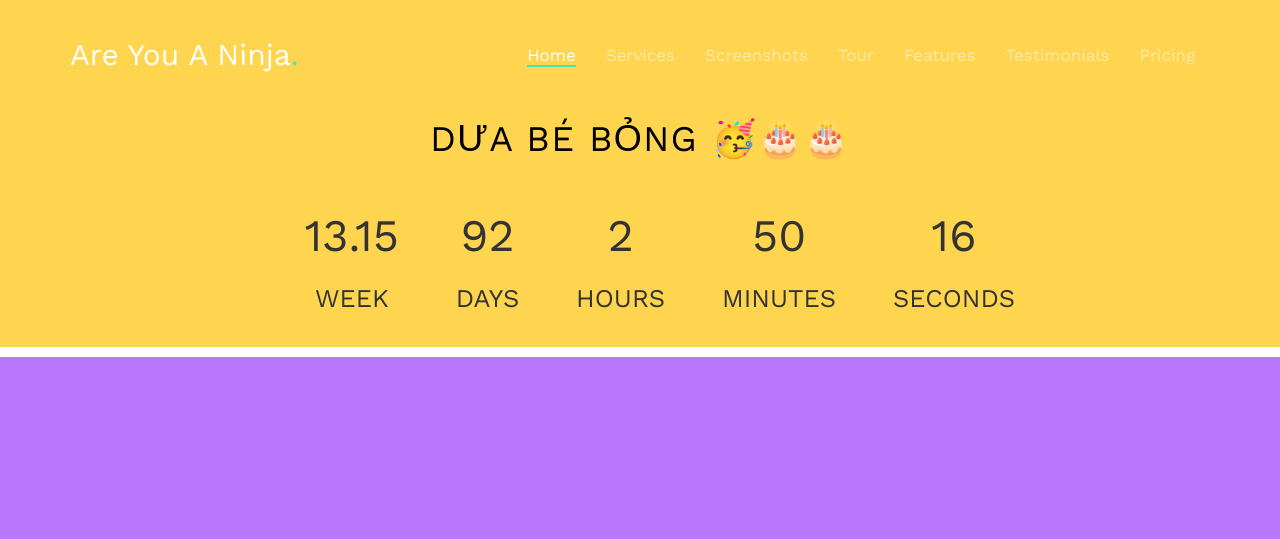
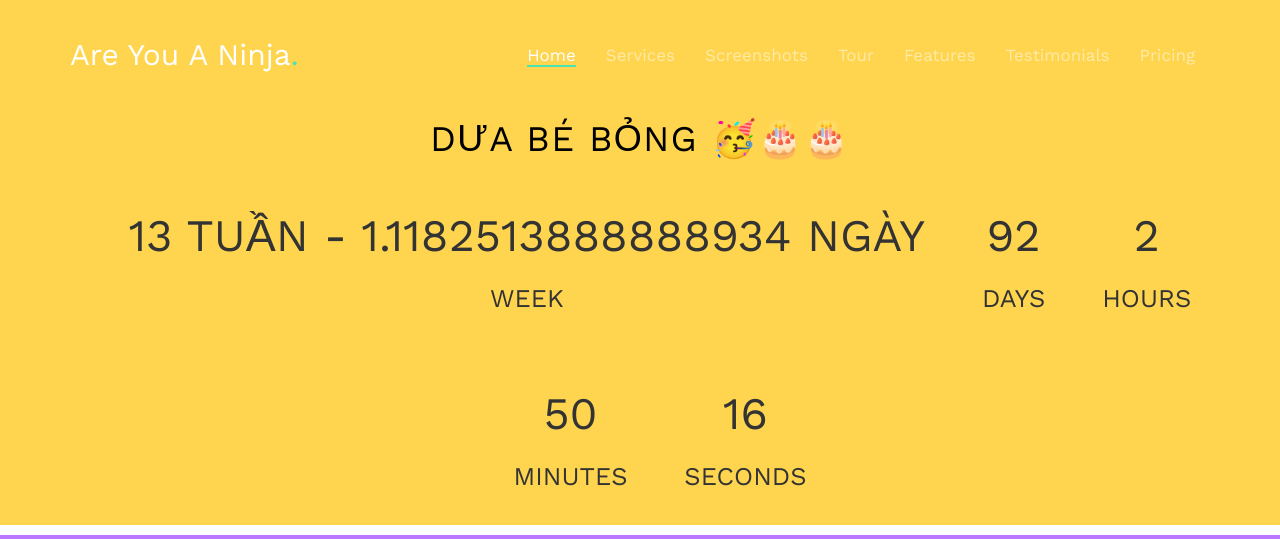
Before and after one commit to nguyenduy2392/nguyenduy2392.github.io, a plain HTML site: page index.html in a window 1280 px wide. Shown: the top 539 px of the page. Drawn offline with nearby package versions, Linux system fonts and the light colour scheme; files whose address does not match are found by name.

Commit message:
Update index.html

```diff
--- a/index.html
+++ b/index.html
@@ -591,7 +591,7 @@
 
         const now = new Date().getTime(),
               distance = -countDown + now;
-document.getElementById("week").innerText = Math.floor((distance / (day)) / (7) * 100) / 100,
+document.getElementById("week").innerText = `${Math.floor((distance / (day)) / (7))} Tuần - ${((distance / (day)) % (7))} ngày`;
         document.getElementById("days").innerText = Math.floor(distance / (day)),
           document.getElementById("hours").innerText = Math.floor((distance % (day)) / (hour)),
           document.getElementById("minutes").innerText = Math.floor((distance % (hour)) / (minute)),
```
